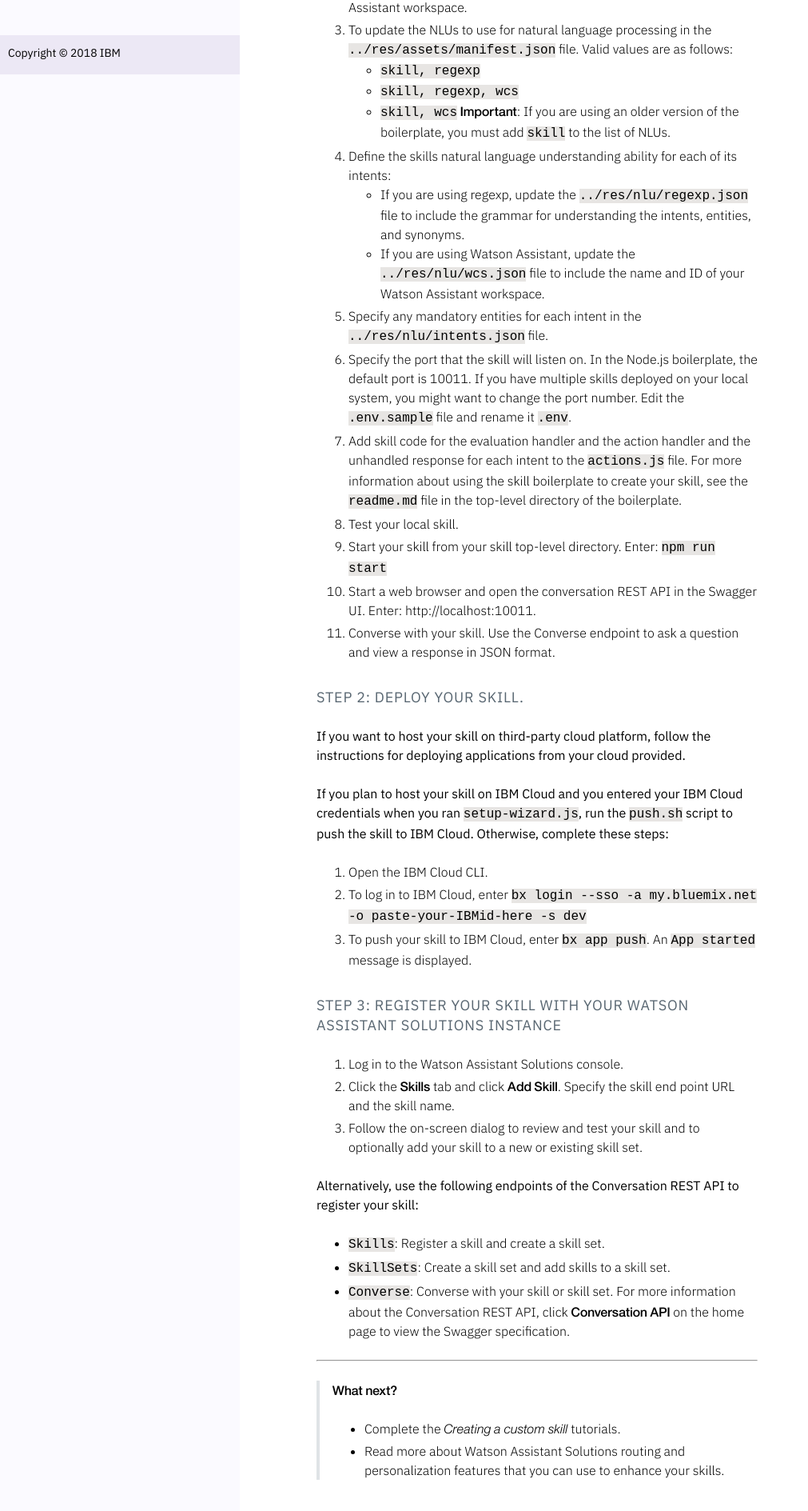
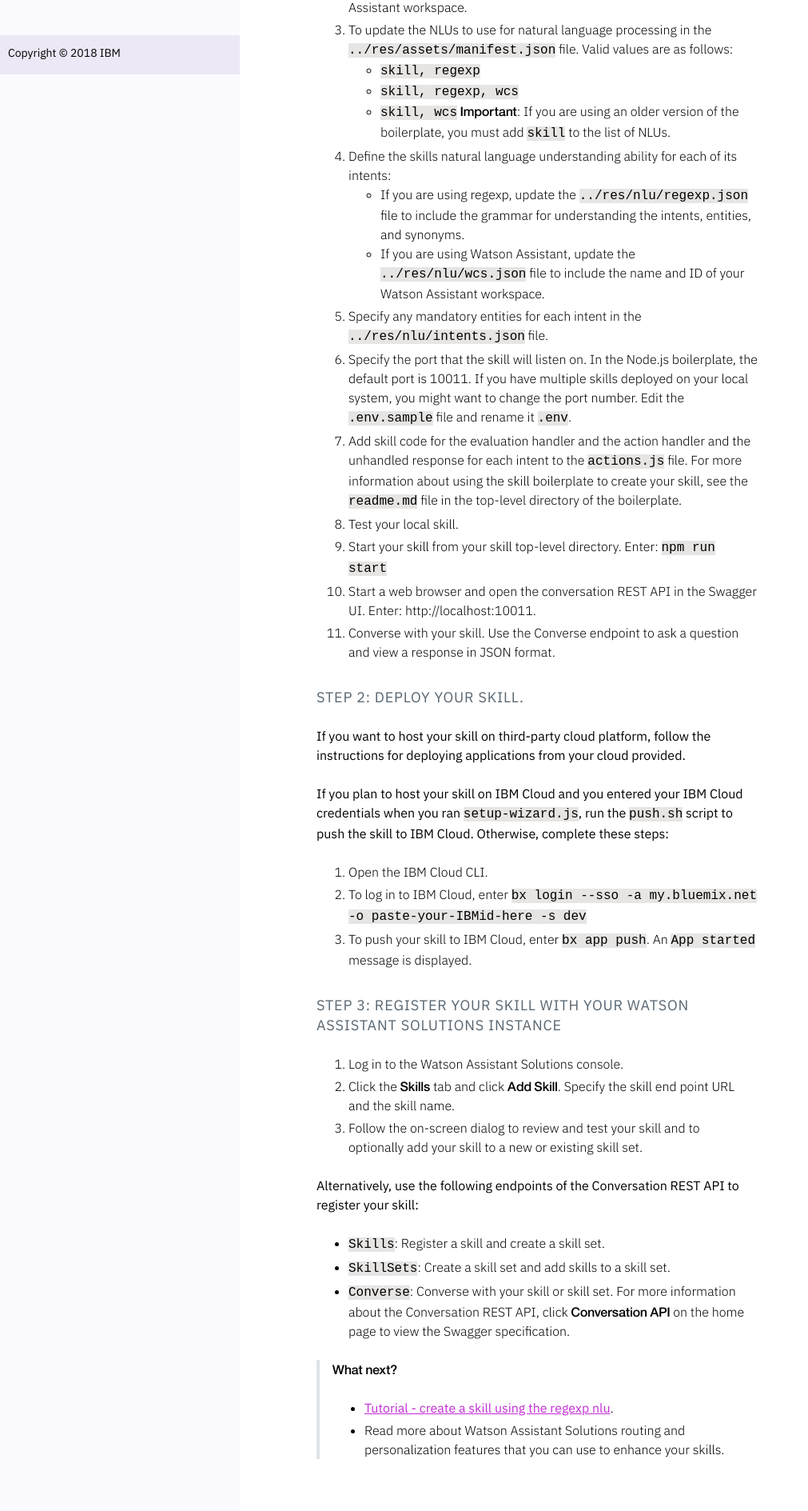
Before and after one commit to Watson-Personal-Assistant/developer, a Jekyll site: the page built from _content/skill/create_custom_skill.md, in a window 1280 px wide. Shown: the part 1464-3353 px from the top of the page at 80% size, without its empty margins (0-1011 px from the left). Built offline with Jekyll 4.4.1, drawn with Linux system fonts in a browser that asks for light colours.

Commit message:
add link at the bottom of add custom skill page

````diff
--- a/_content/skill/create_custom_skill.md
+++ b/_content/skill/create_custom_skill.md
@@ -65,7 +65,6 @@
 - ```Converse```: Converse with your skill or skill set.
 For more information about the Conversation REST API, click **Conversation API** on the home page to view the Swagger specification.
 
----
 > **What next?**
-- Complete the *Creating a custom skill* tutorials.
-- Read more about Watson Assistant Solutions routing and personalization features that you can use to enhance your skills.
+* [Tutorial - create a skill using the  regexp nlu]({{site.baseurl}}/skill/create_custom_skill).
+* Read more about Watson Assistant Solutions routing and personalization features that you can use to enhance your skills.
````
